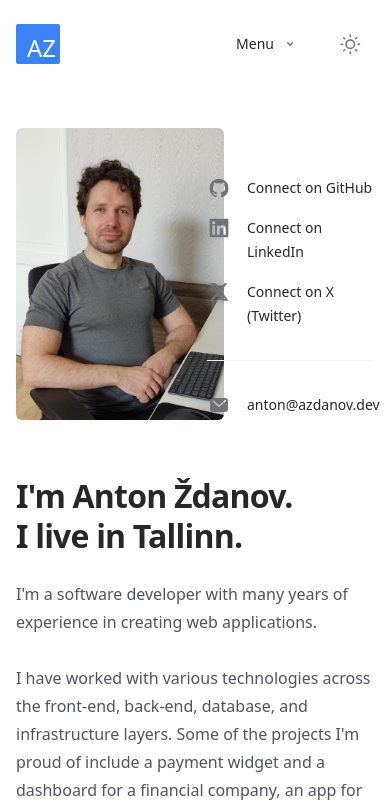
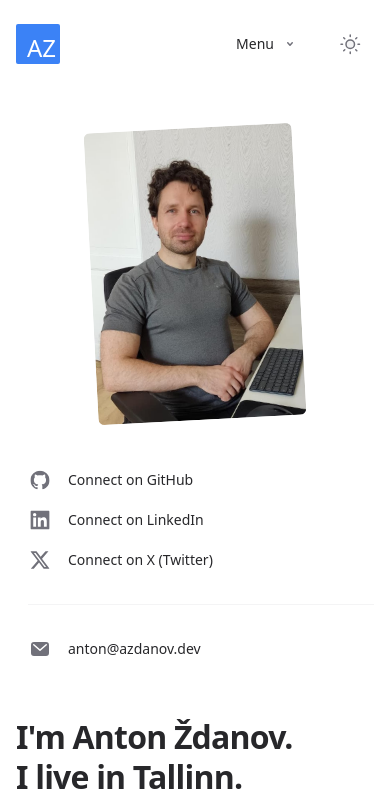
Before and after one commit to azdanov/azdanov-web, a Next.js app: page /about in a window 390 px wide. Shown: the top 810 px of the page. Built offline with nearby package versions, Linux system fonts and the light colour scheme; no server answers.

Commit message:
Update about page layout

```diff
--- a/src/app/about/page.tsx
+++ b/src/app/about/page.tsx
@@ -19,12 +19,12 @@ export default function About() {
   return (
     <Container className="mt-16 sm:mt-24">
       <div className="grid grid-cols-1 gap-y-14 md:grid-flow-col md:grid-rows-[auto_1fr] lg:gap-y-12">
-        <aside className="order-1 grid grid-cols-2 lg:grid-cols-1 lg:pl-20">
+        <aside className="order-1 grid sm:grid-cols-2 lg:grid-cols-1 lg:pl-20">
           <Image
             priority
             src={portraitImage}
             alt="Anton Ždanov sitting in front of a laptop and smiling."
-            className="mx-auto max-w-52 rounded-md bg-zinc-100 object-cover dark:bg-zinc-800 sm:max-w-60 sm:-rotate-3 lg:max-w-80"
+            className="mx-auto max-w-52 -rotate-3 rounded-md bg-zinc-100 object-cover dark:bg-zinc-800 sm:max-w-60 lg:max-w-80"
           />
           <ul className="ml-3 mt-12 sm:ml-6 lg:ml-0">
             <SocialLink
```
